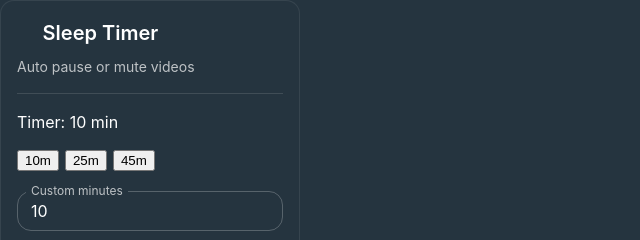
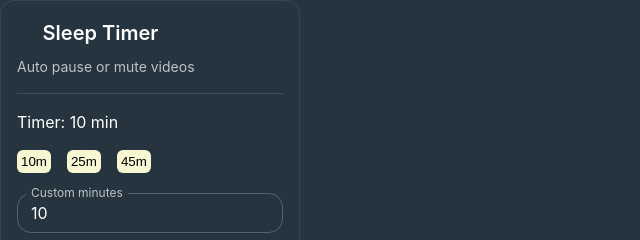
Before and after one commit to devajaypndey/sleep-timer-extension, a React (Vite) app: page / in a window 1280 px wide. Shown: the top 240 px of the page, without its empty margins (0-640 px from the left). Built offline with nearby package versions, Linux system fonts and the light colour scheme; some icons are missing.

Commit message:
minor alignment changes in Presets

```diff
--- a/popup/components/Presets.jsx
+++ b/popup/components/Presets.jsx
@@ -1,8 +1,8 @@
 export default function Presets({ setValue }) {
   return (
-    <div style={{ display: "flex", gap: 6 }}>
+    <div style={{ display: "flex", gap: 16 }}>
       {[10, 25, 45].map(m => (
-        <button key={m} onClick={() => setValue(m)}>
+        <button key={m} onClick={() => setValue(m)} style={{border: "none", borderRadius: "6px", background: "#F7F6D3", textAlign: "center", padding: "4px"}}>
           {m}m
         </button>
       ))}
```
